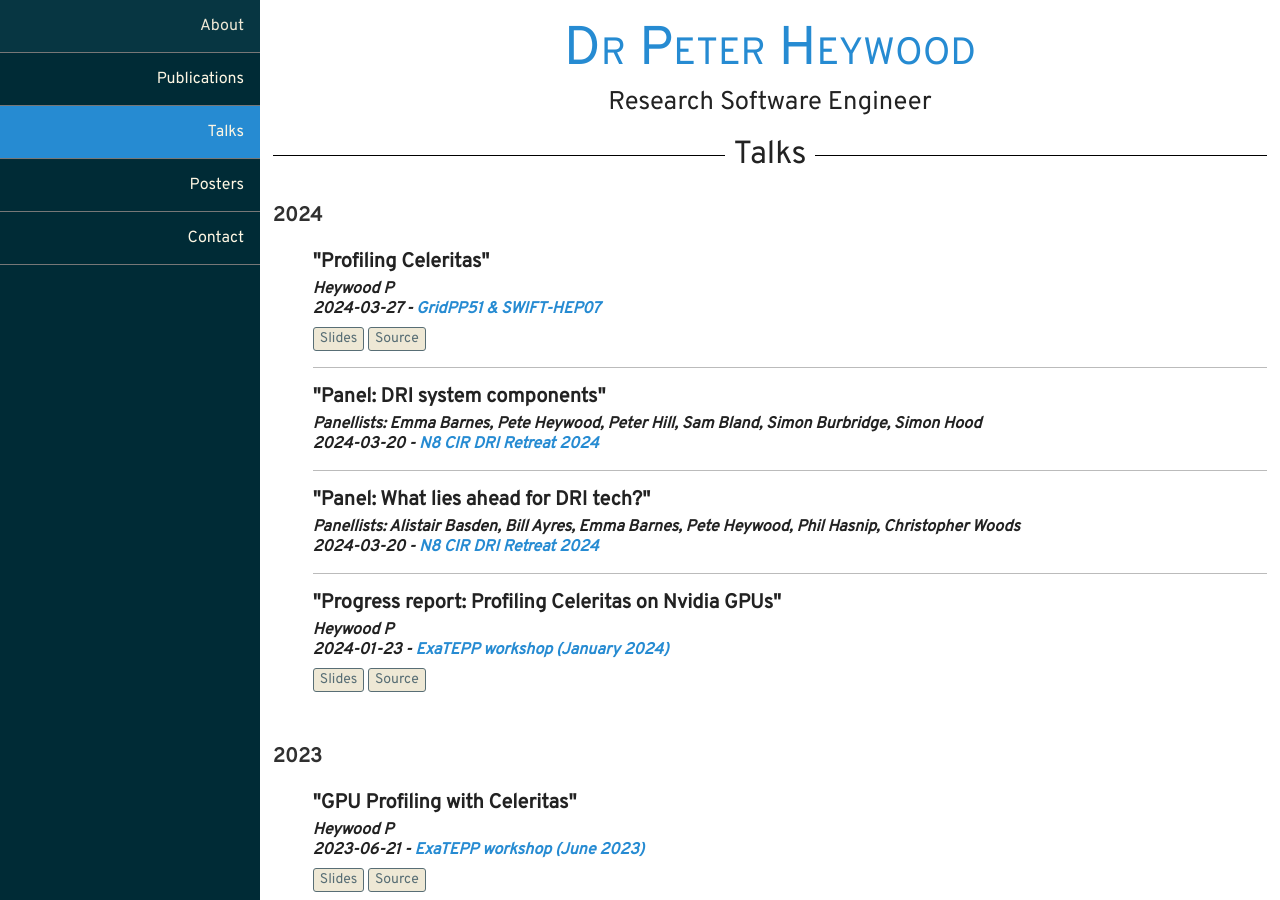
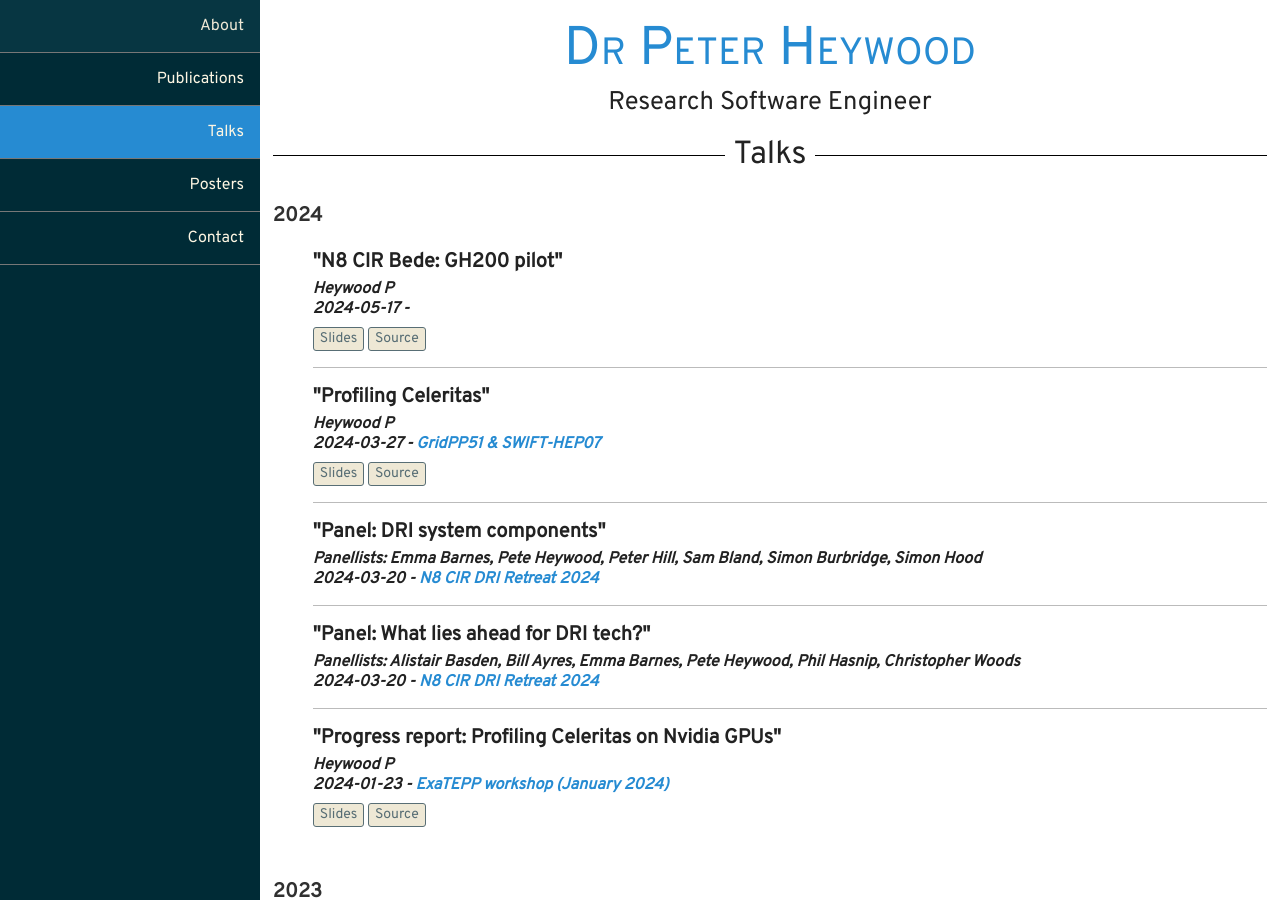
Before and after one commit to ptheywood/ptheywood.github.io, a Jekyll site: the page built from talks/index.html, in a window 1280 px wide and 900 px high. Built offline with Jekyll 4.4.1, drawn with Linux system fonts in a browser that asks for light colours; nearby versions of some CDN libraries; some web fonts are replaced.

Commit message:
Add slides for a meeting advertising gh200, support eventless talks

```diff
--- a/_data/talks.yml
+++ b/_data/talks.yml
@@ -1,5 +1,13 @@
 - year: 2024
   talks:
+    - authors: "Heywood P"
+      date: 2024-05-17
+      # Slides for a meeting, no propper event
+      event: ""
+      event_url: ""
+      title: "N8 CIR Bede: GH200 pilot"
+      slides: "https://ptheywood.uk/bede-gh200-open-pilot-slides"
+      src: "https://github.com/ptheywood/bede-gh200-open-pilot-slides"
     - authors: "Heywood P"
       date: 2024-03-27
       event: "GridPP51 & SWIFT-HEP07"
--- a/talks/index.html
+++ b/talks/index.html
@@ -21,9 +21,19 @@ title: Talks | ptheywood.uk
                             {{ talk.authors }}
                         <br />
                         {% endif %}
+                        {% if talk.date %}
                         <time>{{ talk.date }}</time>
+                        {% endif %}
+                        {% if talk.authors && talks.event %}
                         -
-                        <a href="{{ talk.event_url}}" >{{ talk.event }}</a>
+                        {% endif %}
+                        {% if talk.event %}
+                            {% if talk.event_url %}
+                                <a href="{{ talk.event_url}}" >{{ talk.event }}</a>
+                            {% else %}
+                                <a>{{ talk.event }}</a>
+                            {% endif %}
+                        {% endif %}
                     </h5>
                     <p>{{ talk.note }}</p>
                     {% if talk.slides %}
```
